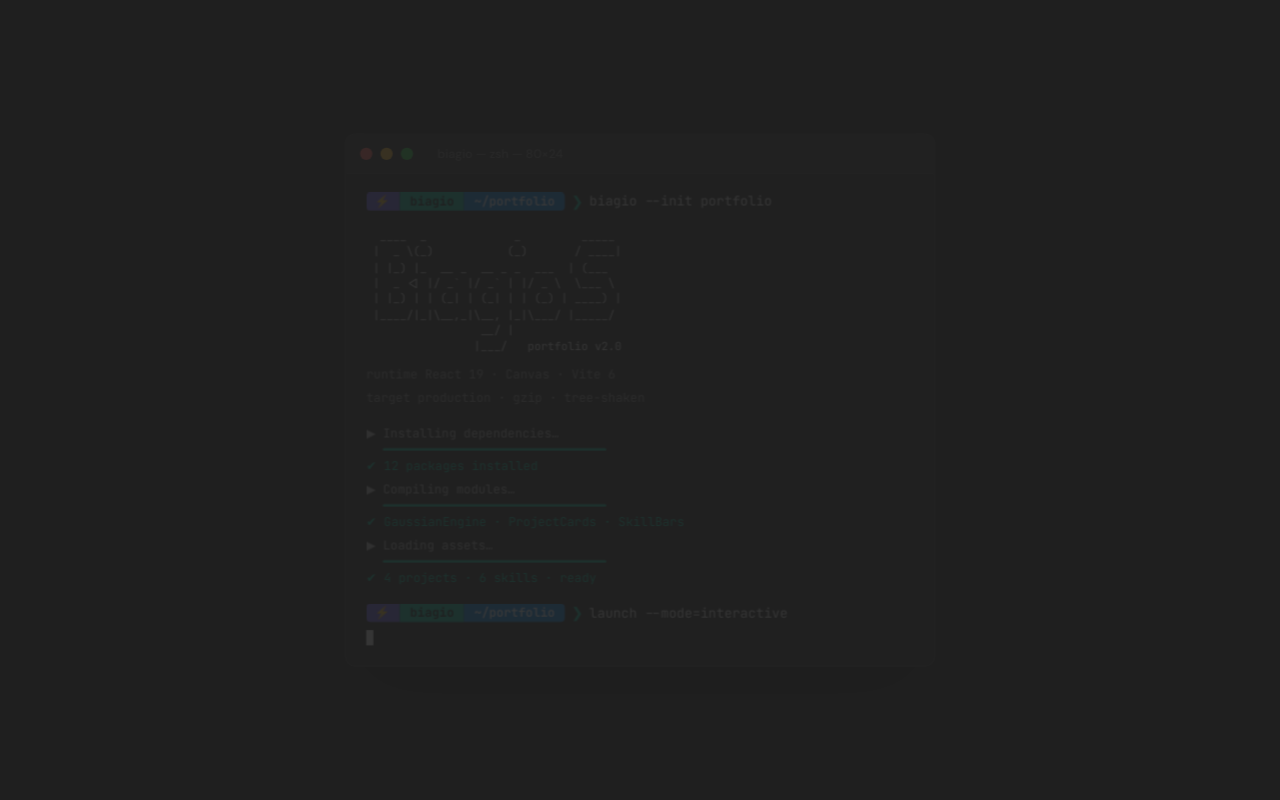
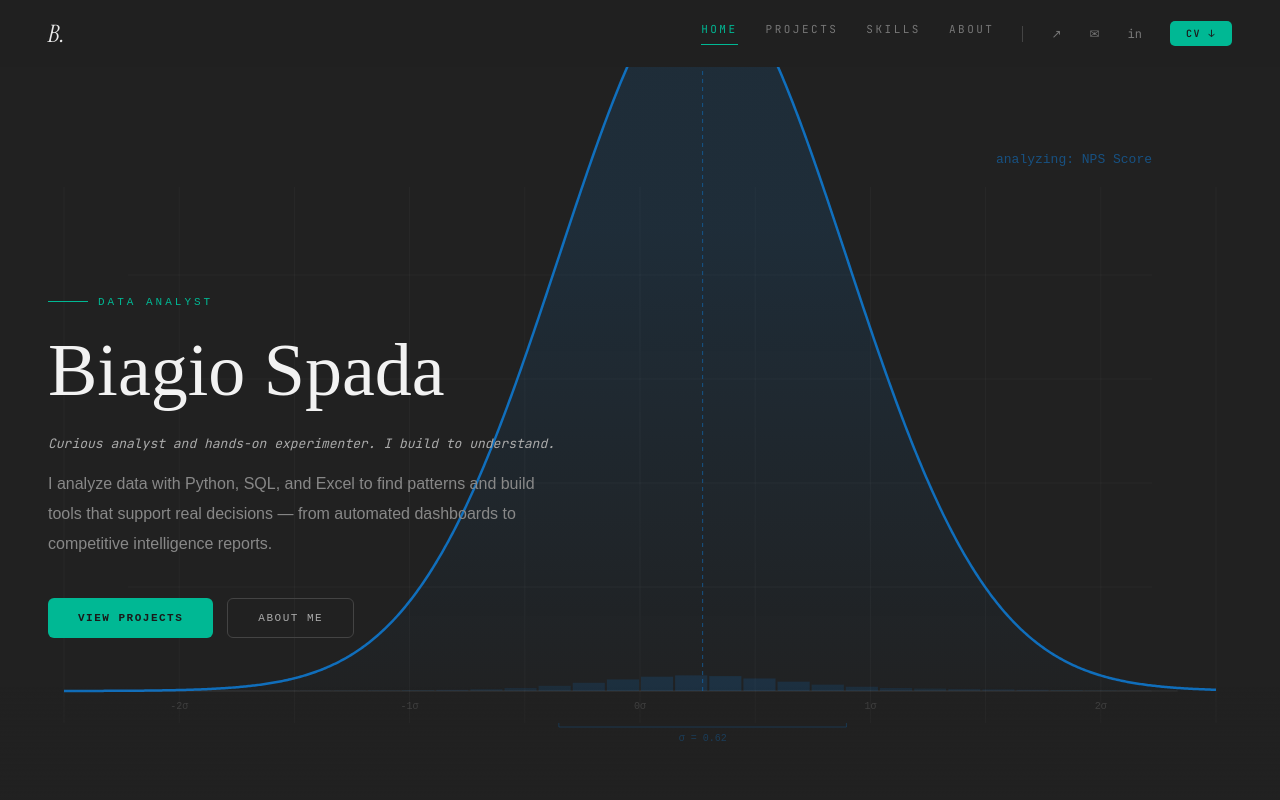
Before and after one commit to raytp29-hub/portfolio, a React (Vite) app: page /#/ in a window 1280 px wide. Shown: the top 800 px of the page. Built offline with nearby package versions, Linux system fonts and the light colour scheme.

Commit message:
fix termminal animation

```diff
--- a/src/components/ZshTerminal.tsx
+++ b/src/components/ZshTerminal.tsx
@@ -16,36 +16,38 @@ function ZshTerminal({ onComplete }: ZshTerminalProps) {
   const [lines, setLines] = useState<Line[]>([]);
   const [bars, setBars] = useState<Record<string, number>>({});
   const [dissolving, setDissolving] = useState(false);
+  const t = (ms: number) => ms * 0.45;
+  const SPEED = 0.42
 
   useEffect(() => {
     const seq: Line[] = [
-      { d: 200, type: "prompt", cmd: "biagio --init portfolio" },
-      { d: 700, type: "blank" },
-      { d: 850, type: "ascii" },
-      { d: 1200, type: "info", text: "  runtime  React 19 · Canvas · Vite 6" },
+      { d: t(200), type: "prompt", cmd: "biagio --init portfolio" },
+      { d: t(700), type: "blank" },
+      { d: t(850), type: "ascii" },
+      { d: t(1200), type: "info", text: "  runtime  React 19 · Canvas · Vite 6" },
       {
-        d: 1450,
+        d: t(1450),
         type: "info",
         text: "  target   production · gzip · tree-shaken",
       },
-      { d: 1700, type: "blank" },
+      { d: t(1700), type: "blank" },
       {
-        d: 1900,
+        d: t(1900),
         type: "step",
         text: "▶ Installing dependencies…",
         bar: "deps",
       },
-      { d: 2800, type: "done", text: "  ✔ 12 packages installed" },
-      { d: 3050, type: "step", text: "▶ Compiling modules…", bar: "mod" },
+      { d: t(2800), type: "done", text: "  ✔ 12 packages installed" },
+      { d: t(3050), type: "step", text: "▶ Compiling modules…", bar: "mod" },
       {
-        d: 3900,
+        d: t(3900),
         type: "done",
         text: "  ✔ GaussianEngine · ProjectCards · SkillBars",
       },
-      { d: 4150, type: "step", text: "▶ Loading assets…", bar: "assets" },
-      { d: 4900, type: "done", text: "  ✔ 4 projects · 6 skills · ready" },
-      { d: 5200, type: "blank" },
-      { d: 5400, type: "prompt", cmd: "launch --mode=interactive" },
+      { d: t(4150), type: "step", text: "▶ Loading assets…", bar: "assets" },
+      { d: t(4900), type: "done", text: "  ✔ 4 projects · 6 skills · ready" },
+      { d: t(5200), type: "blank" },
+      { d: t(5400), type: "prompt", cmd: "launch --mode=interactive" },
     ];
 
     const timers: ReturnType<typeof setTimeout>[] = [];
@@ -59,8 +61,8 @@ function ZshTerminal({ onComplete }: ZshTerminalProps) {
       );
     });
 
-    timers.push(setTimeout(() => setDissolving(true), 5900));
-    timers.push(setTimeout(() => onComplete(), 6700));
+    timers.push(setTimeout(() => setDissolving(true), t(5900)));
+    timers.push(setTimeout(() => onComplete(), t(7200)));
 
     return () => timers.forEach(clearTimeout);
   }, [onComplete]);
@@ -68,13 +70,13 @@ function ZshTerminal({ onComplete }: ZshTerminalProps) {
   const animateBar = (id: string) => {
     let progress = 0;
     const interval = setInterval(() => {
-      progress += Math.random() * 25 + 10;
+      progress += Math.random() * 20 + 8;
       if (progress >= 100) {
         progress = 100;
         clearInterval(interval);
       }
       setBars((prev) => ({ ...prev, [id]: Math.min(progress, 100) }));
-    }, 60);
+    }, 40);
   };
 
   const renderLine = (line: Line, i: number) => {
--- a/src/pages/HomePage.tsx
+++ b/src/pages/HomePage.tsx
@@ -62,7 +62,7 @@ function HomePage() {
         style={{
           opacity: visible ? 1 : 0,
           transform: visible ? "translateY(0)" : "translateY(16px)",
-          transition: "opacity 0.9s ease 0.15s, transform 0.9s ease 0.15s",
+          transition: "opacity 1.2s cubic-bezier(0.4,0,0.2,1), transform 1.2s cubic-bezier(0.4,0,0.2,1)",
         }}
       >
         <NavBar sections={sezioni} active={active} onSelect={scrollTo} />
```
